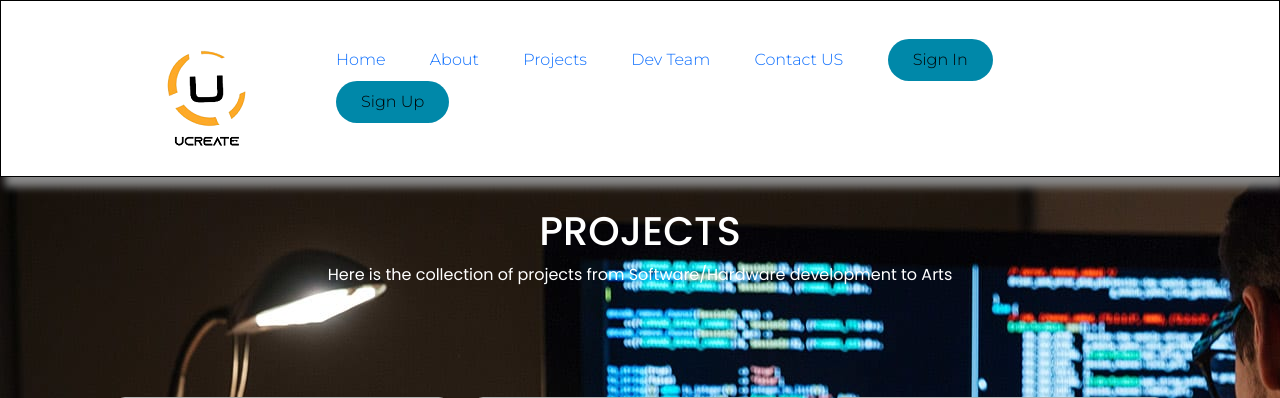
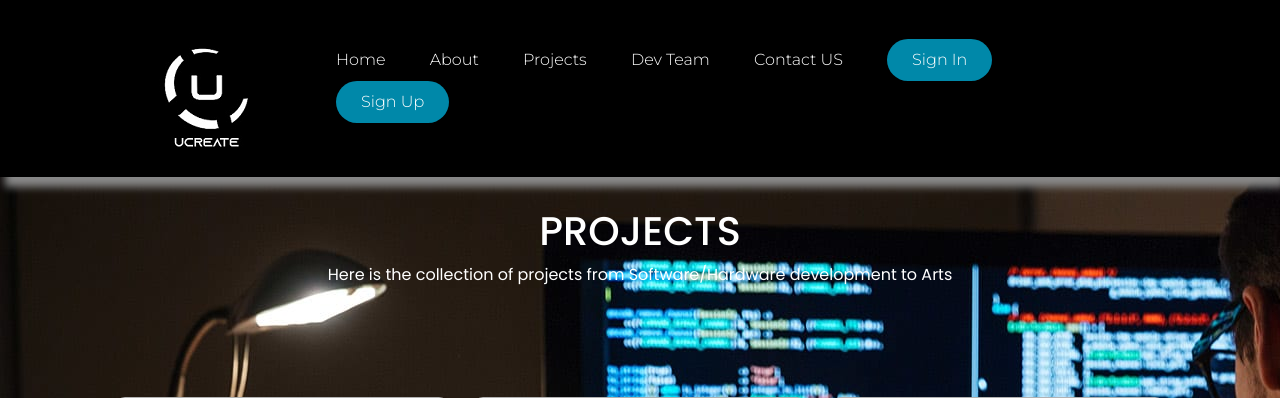
Before and after one commit to noman27/UCREATE_PHP, a PHP site: page /project.php in a window 1280 px wide. Shown: the top 398 px of the page. Run offline with PHP 8.4, Linux system fonts and the light colour scheme.

Commit message:
index page design ongoing

```diff
--- a/About.php
+++ b/About.php
@@ -19,7 +19,7 @@
 
 <body>
     <header>
-    <img class="topLogo" src="images/logo3.png" alt="">
+    <img class="topLogo" src="images/logo1.png" alt="">
         <nav>
             <a href="#" class="toggle-button">
                 <span class="bar"></span>
--- a/contactUs.php
+++ b/contactUs.php
@@ -22,7 +22,7 @@
 
 <body>
     <header>
-        <img class="topLogo" src="images/logo3.png" alt="">
+        <img class="topLogo" src="images/logo1.png" alt="">
         <nav>
             <a href="#" class="toggle-button">
                 <span class="bar"></span>
--- a/css/style.css
+++ b/css/style.css
@@ -19,6 +19,7 @@ li,a,button{
     font-weight: 500;
     font-size: 16px;
     text-decoration: none;
+    color: rgb(255, 255, 255);
 }
 
 header{
@@ -26,11 +27,11 @@ header{
     justify-content: space-between;
     align-items: center;
     padding: 10px 10%;
-    background-color: rgb(255, 255, 255);
+    background-color: rgb(0, 0, 0);
     border: 1px solid;
     box-shadow: 5px 10px 8px #888888;
     color: black;
-    font-weight: 16px;
+    font-weight: 500;
 }
 
 .topLogo{
--- a/index.php
+++ b/index.php
@@ -19,7 +19,7 @@
 
 <body>
     <header>
-        <img class="topLogo" src="images/logo3.png" alt="">
+        <img class="topLogo" src="images/logo1.png" alt="">
         <nav>
             <a href="#" class="toggle-button">
                 <span class="bar"></span>
@@ -43,12 +43,12 @@
     <div id="carouselExampleControls" class="carousel slide" data-bs-ride="carousel">
         <div class="carousel-inner">
             <div class="carousel-item active">
-                <img src="images/Welcome_Ideas.png" class="d-block w-100" alt="...">
+                <img src="images/welcome2.png" class="d-block w-100" alt="...">
             </div>
             <div class="carousel-item">
                 <img src="images/Welcome_Ideas.png" class="d-block w-100" alt="...">
                 <h1 class="MidBannerTitle">GET NEW IDEAS AND SHARE IDEAS</h1>
-                <button class="learnMore">Learn More</button>
+                <button class="learnMore">LEARN MORE</button>
             </div>
             <div class="carousel-item">
                 <img src="images/Welcome_Ideas.png" class="d-block w-100" alt="...">
--- a/project.php
+++ b/project.php
@@ -15,7 +15,7 @@
 </head>
 <body>
     <header>
-    <img class="topLogo" src="images/logo3.png" alt="">
+    <img class="topLogo" src="images/logo1.png" alt="">
         <nav>
             <a href="#" class="toggle-button">
                 <span class="bar"></span>
@@ -27,7 +27,7 @@
                 <li><a href="#">About</a></li>
                 <li><a href="project.php">Projects</a></li>
                 <li><a href="#">Dev Team</a></li>
-                <li><a href="#">Contact US</a></li>
+                <li><a href="contactUs.php">Contact US</a></li>
                 <li><a class="LoginButton" href="login.php"><button>Sign In</button></a></li>
                 <li><a class="LoginButton" href="register.php"><button>Sign Up</button></a></li>
             </ul>
```
Also changed, not shown: css/indexStyle.css (+12 -6 lines), images/Welcome.png (added), images/Welcome1.png (added), images/logo1.png (added), images/welcome2.png (added).
